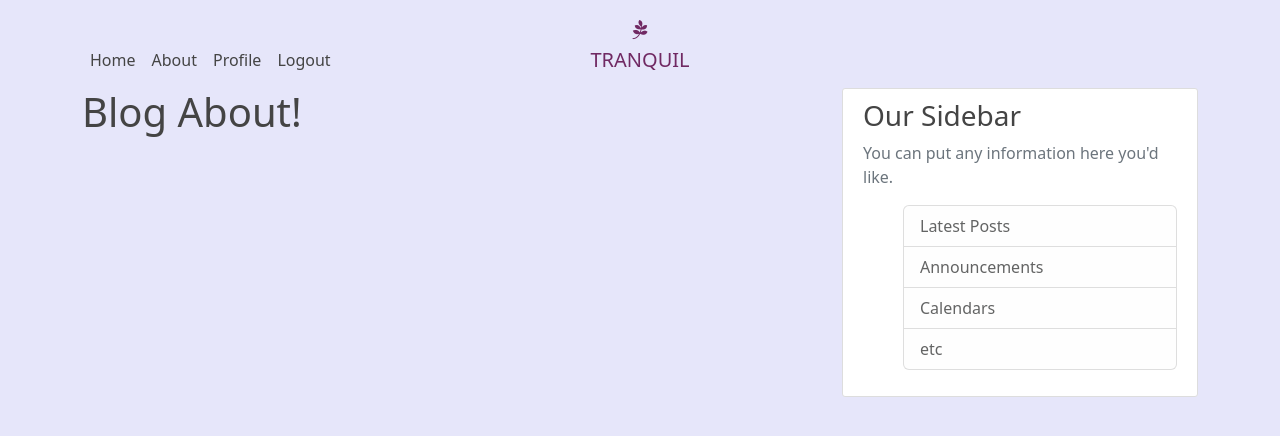
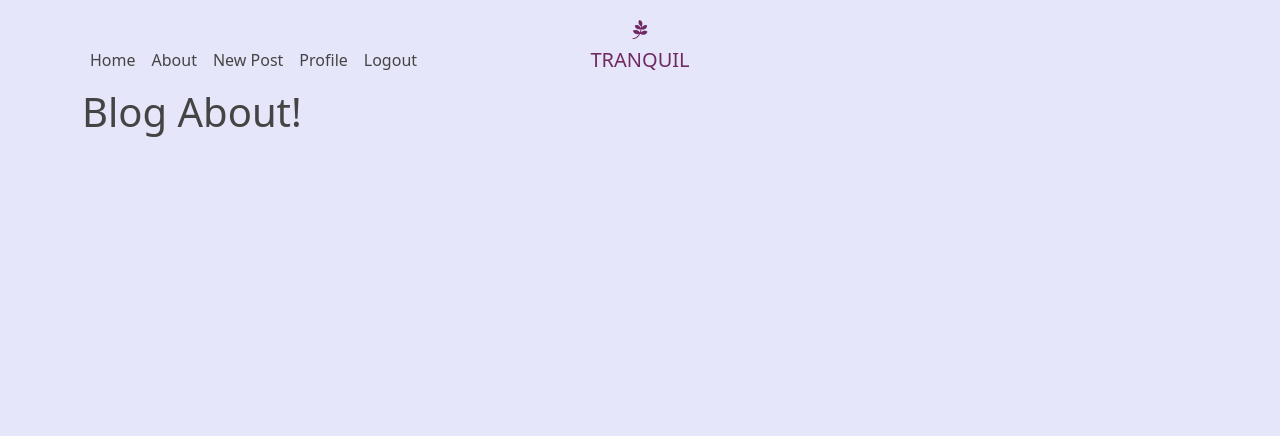
Before and after one commit to Oyindamolabadara/Tranquil, a Django app: page /about/ in a window 1280 px wide. Shown: the top 436 px of the page. Run offline with Django 3.2, Linux system fonts and the light colour scheme; the visitor is signed in with stand-in values (Sample User, id 1); some libraries are stand-ins or nearby versions.

Commit message:
Allow users to create, update and delete posts

```diff
--- a/blog/templates/blog/base.html
+++ b/blog/templates/blog/base.html
@@ -41,6 +41,7 @@
             <a class="nav-item nav-link" href="{% url 'blog-home' %}">Home</a>
             <a class="nav-item nav-link" href="{% url 'blog-about' %}">About</a>
             {% if user.is_authenticated %}
+              <a class="nav-item nav-link" href="{% url 'post-create' %}">New Post</a>
               <a class="nav-item nav-link" href="{% url 'profile' %}">Profile</a>
               <a class="nav-item nav-link" href="{% url 'logout' %}">Logout</a>
             {% else %}
@@ -70,19 +71,6 @@
         {% endif %}
         {% block content %}{% endblock %}
       </div>
-      <div class="col-md-4">
-        <div class="content-section">
-          <h3>Our Sidebar</h3>
-          <p class='text-muted'>You can put any information here you'd like.
-            <ul class="list-group">
-              <li class="list-group-item list-group-item-light">Latest Posts</li>
-              <li class="list-group-item list-group-item-light">Announcements</li>
-              <li class="list-group-item list-group-item-light">Calendars</li>
-              <li class="list-group-item list-group-item-light">etc</li>
-            </ul>
-          </p>
-        </div>
-      </div>
     </div>
   </main>
 
--- a/blog/templates/blog/home.html
+++ b/blog/templates/blog/home.html
@@ -7,7 +7,7 @@
                 <a class="mr-2" href="#">{{ post.author }}</a>
                 <small class="text-muted">{{ post.created_on|date:"F d, Y" }}</small>
             </div>
-            <h2><a class="article-title" href="#">{{ post.title }}</a></h2>
+            <h2><a class="article-title" href="{% url 'post-detail' post.id %}">{{ post.title }}</a></h2>
             <p class="article-content">{{ post.content }}</p>
             </div>
         </article>
--- a/blog/urls.py
+++ b/blog/urls.py
@@ -1,7 +1,12 @@
 from django.urls import path
+from .views import PostListView, PostDetailView, PostCreateView, PostUpdateView, PostDeleteView
 from . import views
 
 urlpatterns = [
-    path('', views.home, name='blog-home'),
+    path('', PostListView.as_view(), name='blog-home'),
+    path('post/<int:pk>/', PostDetailView.as_view(), name='post-detail'),
+    path('post/new/', PostCreateView.as_view(), name='post-create'),
+    path('post/<int:pk>/update/', PostUpdateView.as_view(), name='post-update'),
+    path('post/<int:pk>/delete/', PostDeleteView.as_view(), name='post-delete'),
     path('about/', views.about, name='blog-about'),
 ]
--- a/blog/views.py
+++ b/blog/views.py
@@ -1,6 +1,7 @@
 
 from django.shortcuts import render
-#from django.views import generic
+from django.contrib.auth.mixins import LoginRequiredMixin, UserPassesTestMixin
+from django.views.generic import ListView, DetailView, CreateView, UpdateView, DeleteView
 from .models import Post
 
 def home(request):
@@ -9,5 +10,47 @@ def home(request):
     }
     return render(request, 'blog/home.html', context)
 
+class PostListView(ListView):
+    model = Post
+    template_name = 'blog/home.html'
+    context_object_name = 'posts'
+    ordering = ['-created_on']
+
+class PostDetailView(DetailView):
+    model = Post
+
+
+class PostCreateView(LoginRequiredMixin, CreateView):
+    model = Post
+    fields = ['title', 'content']
+
+    def form_valid(self, form):
+        form.instance.author = self.request.user
+        return super().form_valid(form)
+
+class PostUpdateView(LoginRequiredMixin, UserPassesTestMixin, UpdateView):
+    model = Post
+    fields = ['title', 'content']
+
+    def form_valid(self, form):
+        form.instance.author = self.request.user
+        return super().form_valid(form)
+
+    def test_func(self):
+        post = self.get_object()
+        if self.request.user == post.author:
+            return True
+        return False
+
+class PostDeleteView(LoginRequiredMixin, UserPassesTestMixin, DeleteView):
+    model = Post
+    success_url = '/'
+
+    def test_func(self):
+        post = self.get_object()
+        if self.request.user == post.author:
+            return True
+        return False
+
 def about(request):
     return render(request, 'blog/about.html', {'title': 'About'})
```
Also changed, not shown: blog/models.py (+10 -4 lines), blog/templates/blog/post_confirm_delete.html (added, +16 -0 lines), blog/templates/blog/post_detail.html (added, +18 -0 lines), blog/templates/blog/post_form.html (added, +16 -0 lines), blog/migrations/0003_alter_post_author.py (added), blog/migrations/0004_alter_post_slug.py (added), blog/migrations/0005_alter_post_slug.py (added).
